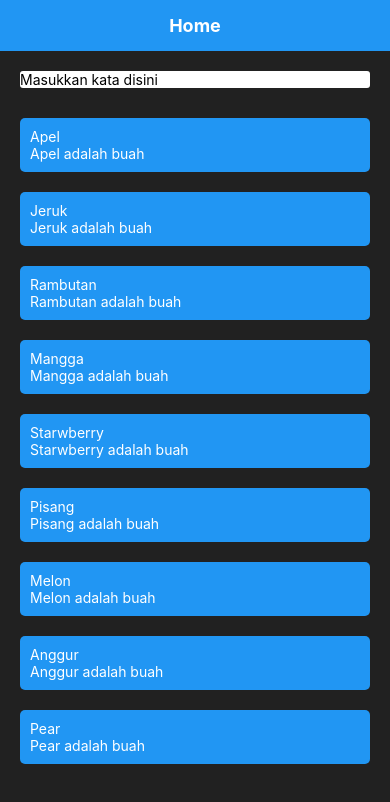
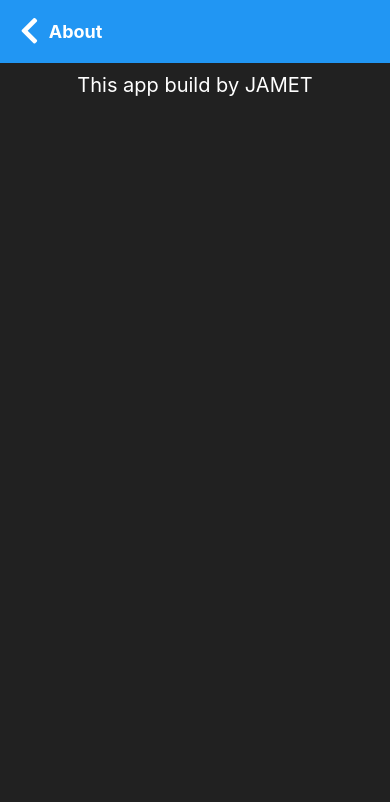
Before and after one commit to chaerulumam/gusnando-reactnative-2, a React Native app: screen /About in a window 390 px wide. Shown: the top 802 px of the page. Built offline with nearby package versions, Linux system fonts and the light colour scheme.

Commit message:
create about screen

```diff
--- a/App.js
+++ b/App.js
@@ -3,6 +3,7 @@ import {NavigationContainer} from '@react-navigation/native';
 import {createNativeStackNavigator} from '@react-navigation/native-stack';
 import Home from './src/screens/Home';
 import Detail from './src/screens/Detail';
+import About from './src/screens/About';
 
 const Stack = createNativeStackNavigator();
 
@@ -14,6 +15,7 @@ function App() {
         screenOptions={{headerShown: false}}>
         <Stack.Screen name="Home" component={Home} />
         <Stack.Screen name="Detail" component={Detail} />
+        <Stack.Screen name="About" component={About} />
       </Stack.Navigator>
     </NavigationContainer>
   );
--- /dev/null
+++ b/src/screens/About.js
@@ -0,0 +1,57 @@
+import React, {Component} from 'react';
+import {View, Text, StatusBar, TouchableOpacity} from 'react-native';
+import Icon from 'react-native-vector-icons/FontAwesome5';
+
+class Home extends Component {
+  constructor(props) {
+    super(props);
+    this.state = {};
+  }
+
+  render() {
+    return (
+      <View style={{flex: 1, backgroundColor: '#212121'}}>
+        <StatusBar backgroundColor="#1976d2" />
+        <View
+          style={{
+            backgroundColor: '#2196f3',
+            paddingVertical: 15,
+            elevation: 3,
+            flexDirection: 'row',
+            paddingHorizontal: 20,
+            alignItems: 'center',
+          }}>
+          <TouchableOpacity onPress={() => this.props.navigation.pop()}>
+            <Icon
+              name="chevron-left"
+              size={30}
+              color="#fff"
+              style={{marginRight: 10}}
+            />
+          </TouchableOpacity>
+
+          <Text
+            style={{
+              color: '#fff',
+              textAlign: 'center',
+              fontWeight: 'bold',
+              fontSize: 18,
+            }}>
+            About
+          </Text>
+        </View>
+        <Text
+          style={{
+            color: '#fff',
+            textAlign: 'center',
+            marginTop: 10,
+            fontSize: 20,
+          }}>
+          This app build by JAMET
+        </Text>
+      </View>
+    );
+  }
+}
+
+export default Home;
--- a/src/screens/Home.js
+++ b/src/screens/Home.js
@@ -7,6 +7,7 @@ import {
   TouchableOpacity,
   TextInput,
 } from 'react-native';
+import Icon from 'react-native-vector-icons/FontAwesome5';
 
 class Home extends Component {
   constructor(props) {
@@ -114,16 +115,32 @@ class Home extends Component {
             backgroundColor: '#2196f3',
             paddingVertical: 15,
             elevation: 3,
+            flexDirection: 'row',
+            paddingHorizontal: 20,
+            alignItems: 'center',
           }}>
+          <View style={{flex: 1}}>
             <Text
               style={{
                 color: '#fff',
                 textAlign: 'center',
                 fontWeight: 'bold',
                 fontSize: 18,
+                marginLeft: 10,
               }}>
               Home
             </Text>
+          </View>
+
+          <TouchableOpacity
+            onPress={() => this.props.navigation.navigate('About')}>
+            <Icon
+              name="user"
+              size={30}
+              color="#fff"
+              style={{marginRight: 10}}
+            />
+          </TouchableOpacity>
         </View>
 
         <TextInput
```
Lines whose indentation alone changed are shown as unchanged.
